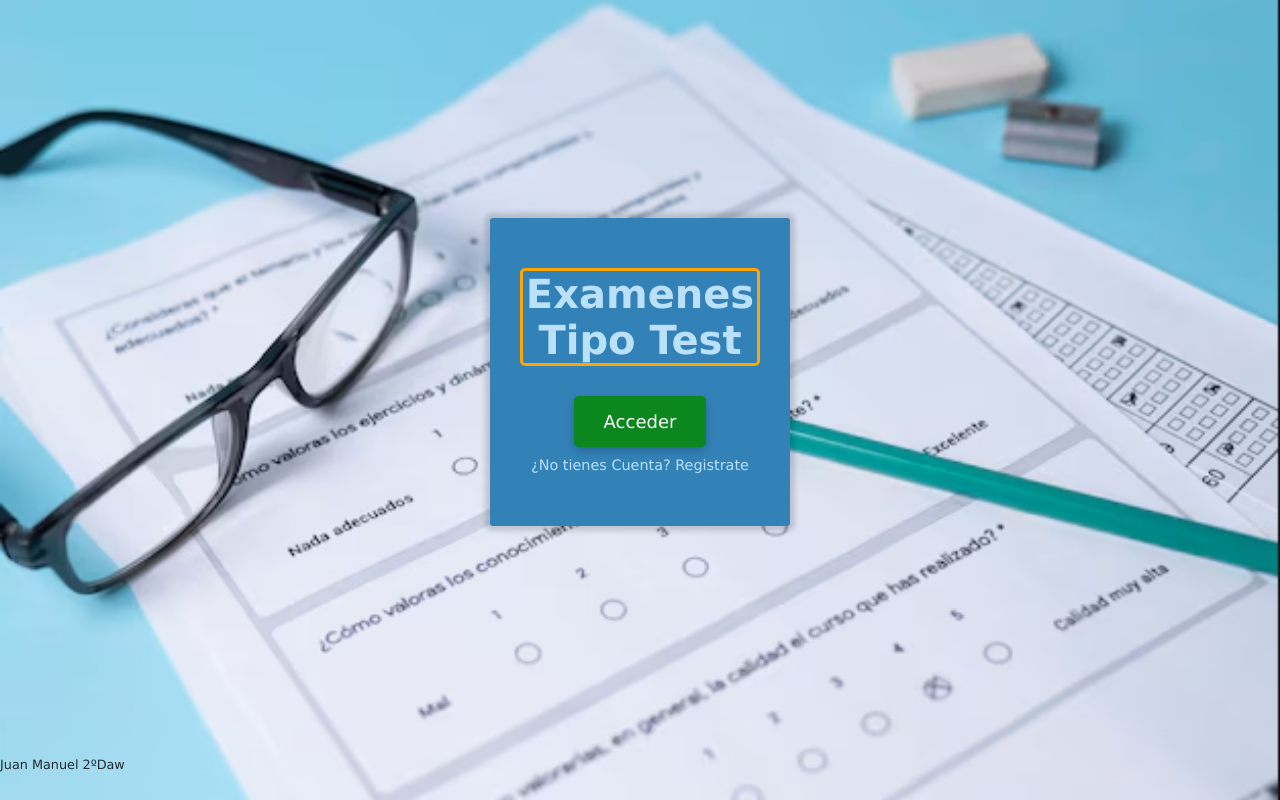
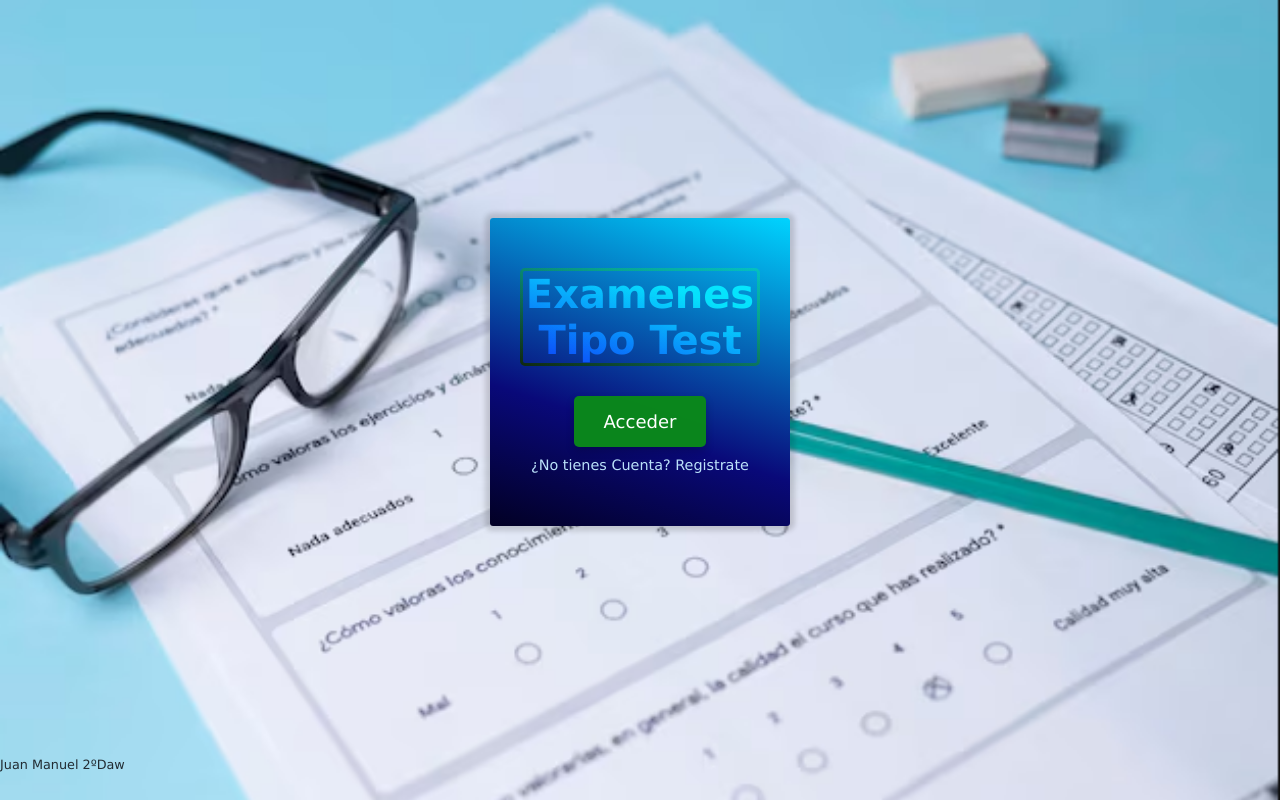
Before and after one commit to Lilcapitolio/ProyectoClienteInterfaces, a plain HTML site: page index.html in a window 1280 px wide. Drawn offline with Linux system fonts and the light colour scheme.

Commit message:
Versión 1.1

```diff
--- a/css/index.css
+++ b/css/index.css
@@ -29,12 +29,14 @@ body {
     margin-bottom: 30px;
     border: 3px solid orange;
     border-radius: 5px;
+    mix-blend-mode: overlay;
 }
 #index {
     width: 100%;
     padding: 50px 30px;
-    background-color: #3282b8;
-
+    /*Mezclas y degradados*/
+    background: rgb(2,0,36);
+    background: linear-gradient(18deg, rgba(2,0,36,1) 0%, rgba(9,9,121,1) 35%, rgba(0,212,255,1) 100%);
     -webkit-box-shadow: 0px 0px 5px 5px rgba(0,0,0,0.15);
     -moz-box-shadow: 0px 0px 5px 5px rgba(0,0,0,0.15);
     box-shadow: 0px 0px 5px 5px rgba(0,0,0,0.15);
```
Also changed, not shown: 1 other file.
